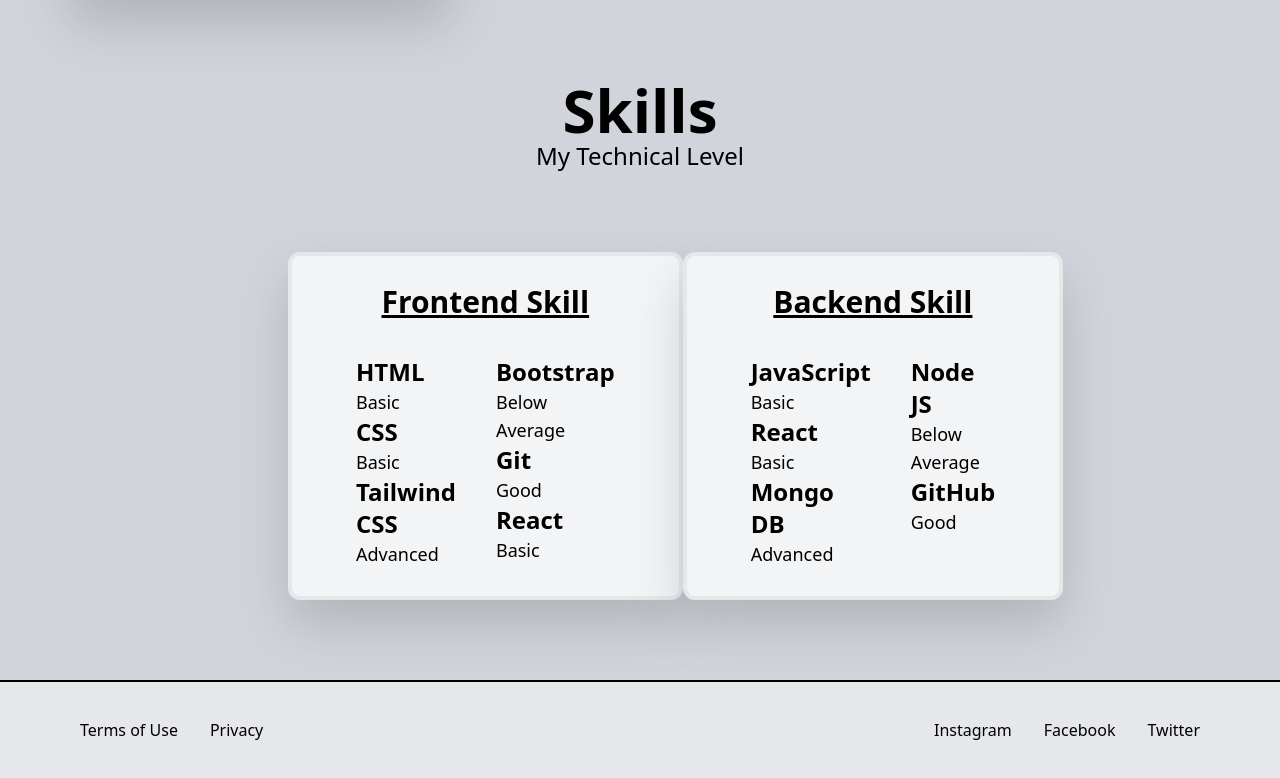
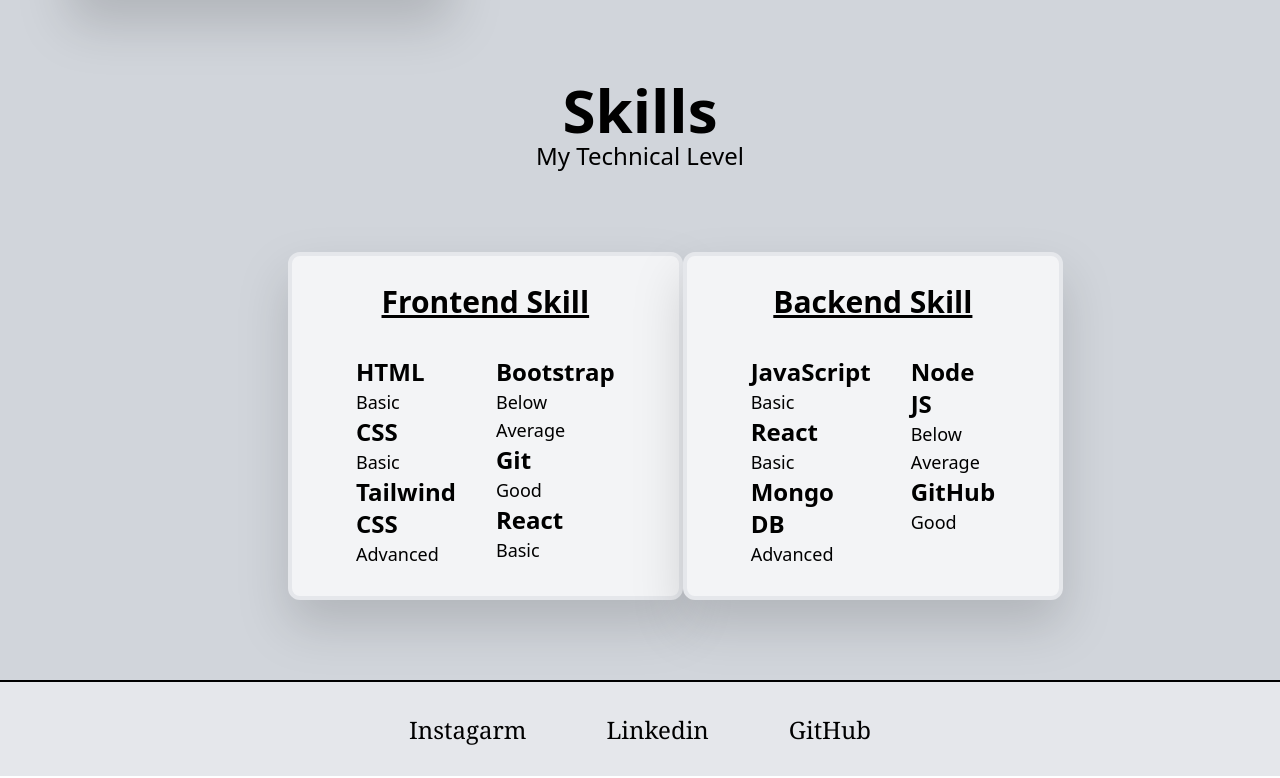
Before and after one commit to dusndjnks/portfolioaffan, a React (Create React App) app: page /about in a window 1280 px wide. Shown: the part 692-1470 px from the top of the page. Built offline with nearby package versions, Linux system fonts and the light colour scheme.

Commit message:
modified

```diff
--- a/src/pages/About.js
+++ b/src/pages/About.js
@@ -20,8 +20,8 @@ const About = () => {
 
 <div>
 <div className='flex justify-center gap-40 h-full py-20 items-center'>
-  <div>
-    <img src={img3} alt="" className='w-96 h-96 rounded-xl border-4 drop-shadow-2xl ' />
+  <div className='transition ease-in-out delay-150  hover:-translate-y-1 hover:scale-110'>
+    <img src={img3} alt="" className=' hover:transition ease-in-out  w-96 h-96 rounded-xl border-4 drop-shadow-2xl ' />
   </div>
   <div className='flex flex-col'>
     <div className='flex gap-4'>
--- a/src/pages/Experience.js
+++ b/src/pages/Experience.js
@@ -9,14 +9,14 @@ import WorkHistoryIcon from '@mui/icons-material/WorkHistory';
 const Experience = () => {
   return (
     <Layout>
-                 <div>
+                 <div className='bg-gray-300'>
         <div className='flex flex-col items-center justify-center '>
               <h1 className='text-6xl font-semibold pt-10'>Experience</h1>
         </div>
 
         <div>
         <div className='flex h-full py-20 justify-center items-center gap-56 '>
-          <div>
+          <div className='transition ease-in-out delay-150  hover:-translate-y-1 hover:scale-110'>
             <img src={drinks} alt="" className='w-[450px]  rounded-xl border-4 drop-shadow-2xl ' />
           </div>
           <div className='flex flex-col'>
@@ -58,7 +58,7 @@ const Experience = () => {
               </div>
             </div>
           </div>
-          <div>
+          <div className='transition ease-in-out delay-150  hover:-translate-y-1 hover:scale-110'>
             <img src={ser} alt="" className='w-[450px]  rounded-xl border-4 drop-shadow-2xl ' />
           </div>
         </div>
--- a/src/pages/Home.js
+++ b/src/pages/Home.js
@@ -18,7 +18,7 @@ const Home = () => {
                     {/* <h1 className='w-[600px]'>A motivated and hardworking Software Developer with a focus on JavaScript, eager to begin a career in tech. Skilled in JavaScript fundamentals and actively learning frameworks like React and Node.js. Known for problem-solving abilities, a commitment to clean code, and a passion for continuous learning. Excited to contribute to a collaborative team and develop innovative solutions while expanding technical skills.</h1> */}
                   <div className='py-3'>
                     <div className='flex'>
-                        <a href={Affan} download="resume" className="download btn text-2xl px-10 py-2 border-2 border-black rounded-full mx-2 bg-gradient-to-r from-indigo-500 via-purple-500 to-pink-500 " >Download</a>
+                        <a href={Affan} download="resume" className="download btn text-2xl px-10 py-2 border-2 border-black rounded-full mx-2 bg-gradient-to-r from-indigo-500 via-purple-500 to-pink-500 hover:bg-gradient-to-l from-indigo-500 via-purple-500 to-pink-500" >Download</a>
                         <Link to="contact" className='text-2xl px-5 py-2 border-2 border-black rounded-full mx-2 bg-black text-white'>Contact Info</Link>
                     </div>
 
--- a/src/pages/PageNotFound.js
+++ b/src/pages/PageNotFound.js
@@ -2,7 +2,19 @@ import React from 'react'
 
 const PageNotFound = () => {
   return (
-    <div>PageNotFound</div>
+    <div className='h-screen w-screen flex items-center justify-center'>
+      <section className="flex items-center h-full p-16 dark:bg-gray-50 dark:text-gray-800">
+	<div className="container flex flex-col items-center justify-center px-5 mx-auto my-8">
+		<div className="max-w-md text-center">
+			<h2 className="mb-8 font-extrabold text-9xl dark:text-gray-400">
+				<span className="sr-only">Error</span>404
+			</h2>
+			<p className="text-2xl font-semibold md:text-3xl">Sorry, we couldn't find this page.</p>
+			<p className="mt-4 mb-8 dark:text-gray-600">But dont worry, you can find plenty of other things on our homepage.</p>
+		</div>
+	</div>
+</section>
+    </div>
   )
 }
 
--- a/src/pages/Projects.js
+++ b/src/pages/Projects.js
@@ -22,7 +22,7 @@ const Projects = () => {
               <h className='text-5xl underline text-5xl font-extrabold bg-clip-text text-transparent bg-gradient-to-r from-gray-500 to-blue-600'>VS Code Clone</h>
               <h1 className='text-lg text-blue-800'>JavaScript,HTML,Tailwind CSS,Github,React</h1>
             </div>
-            <div>
+            <div className='transition ease-in-out delay-150  hover:-translate-y-1 hover:scale-110'>
               <a href="https://mhd-vscode-clone.netlify.app/">
               <img src={pp3} alt="" className='h-[350px] bg-blue-500 p-2' />
               </a>
@@ -32,7 +32,7 @@ const Projects = () => {
 
         <div className=''>
           <div className='flex justify-center gap-32 items-center'>
-          <div>
+          <div className='transition ease-in-out delay-150  hover:-translate-y-1 hover:scale-110'>
             <a href="https://dusndjnks.github.io/RouterDom/">
             <img src={pp2} alt="" className='h-[350px] bg-yellow-300 p-2' />
             </a>
@@ -52,7 +52,7 @@ const Projects = () => {
               <h1 className='text-5xl underline text-5xl font-extrabold bg-clip-text text-transparent bg-gradient-to-r from-orange-500 to-red-800'>Watch Store</h1>
               <h1 className='text-lg text-orange-800'>JavaScript,HTML,Tailwind CSS,React,Github,Netlify(Nested Route)</h1>
             </div>
-            <div>
+            <div className='transition ease-in-out delay-150  hover:-translate-y-1 hover:scale-110'>
               <a href="https://mhdpatekphilippe.netlify.app/">
               <img src={pp1} alt="" className='h-[350px] bg-orange-300 p-2' />
               </a>
@@ -62,7 +62,7 @@ const Projects = () => {
 
         <div className=''>
           <div className='flex justify-center gap-32 items-center'>
-          <div>
+          <div className='transition ease-in-out delay-150  hover:-translate-y-1 hover:scale-110'>
             <a href="https://mhd-plant-homepage.netlify.app/">
             <img src={pp4} alt="" className='h-[350px] bg-green-500 p-2' />
             </a>
--- a/src/pages/components/Footer.jsx
+++ b/src/pages/components/Footer.jsx
@@ -2,26 +2,20 @@ import React from 'react'
 
 const Footer = () => {
   return (
-    <div>
-         <div className='bg-gray-200'>
+         <div className='bg-gray-200 h-24'>
         <div>
             <hr  className='border border-black '/>
         </div>
-        <footer className='h-24 '>
-	<div className="flex justify-between  px-20 items-center h-24">
-		<div className='flex gap-8'>
-            <h1>Terms of Use</h1>
-            <h1>Privacy</h1>
-		</div>
-        <div className='flex gap-8'>
-            <h1>Instagram</h1>
-            <h1>Facebook</h1>
-            <h1>Twitter</h1>
+
+        <div className='flex gap-20 items-center justify-center h-24 text-2xl font-serif'>
+          <a href="https://www.instagram.com/a_ffan/profilecard/?igsh=MWM0dm81bXNncWhobA==">Instagarm</a>
+          <a href="https://www.linkedin.com/in/muhammed-affan-87456724b?utm_source=share&utm_campaign=share_via&utm_content=profile&utm_medium=android_app">Linkedin</a>
+          <a href="https://github.com/dusndjnks">GitHub</a>
         </div>
-	</div>
-</footer>
+
+
+
         </div>
-    </div>
   )
 }
 
```
